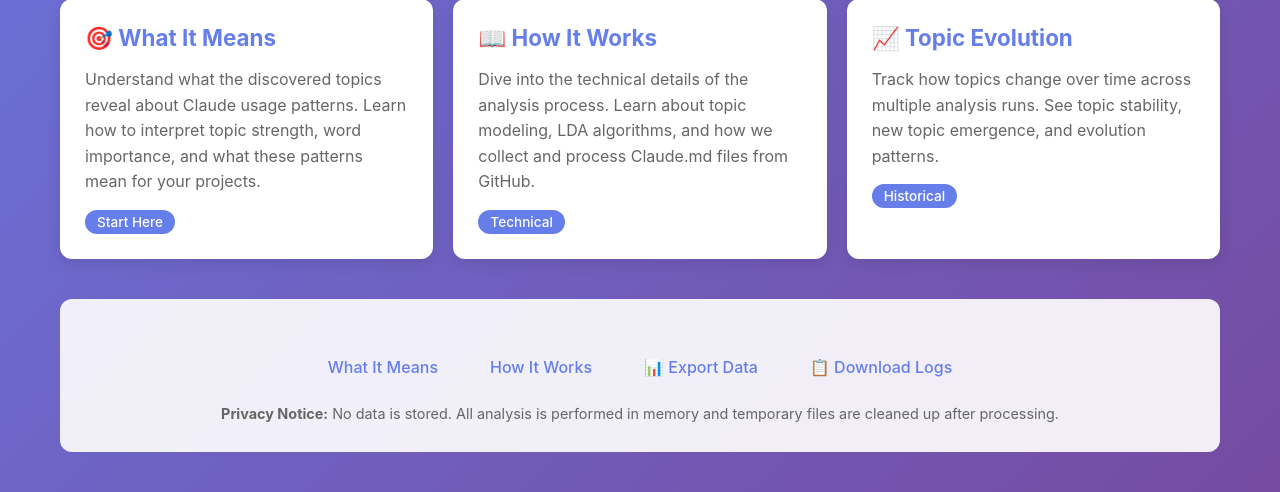
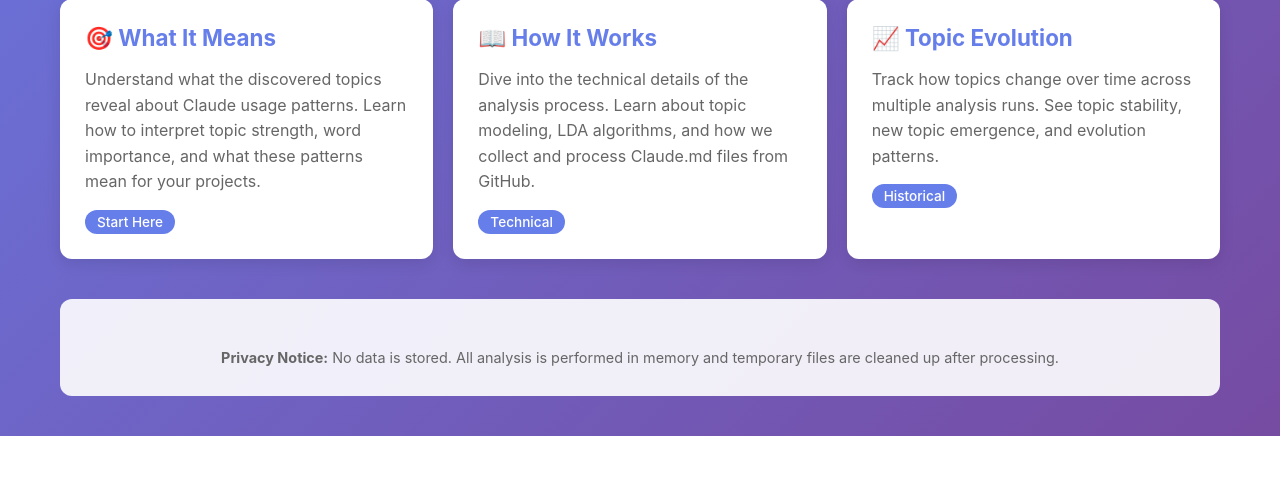
Before and after one commit to grzetich/analyzeclaudemd, a Flask app: page / in a window 1280 px wide. Shown: the part 747-1239 px from the top of the page. After the commit the page ends 1183 px from the top, so only its background shows below. Run offline with Flask 3, Linux system fonts and the light colour scheme; parts of the project's set-up code (start-up, migrations or seed data) failed here and were passed over.

Commit message:
Remove footer navigation links from main page
- Removed 'What It Means', 'How It Works', 'Export Data', and 'Download Logs' links
- Kept only the privacy notice in footer
- Creates cleaner, more focused interface
- Removes unnecessary navigation clutter

🤖 Generated with [Claude Code](https://claude.ai/code)

Co-Authored-By: Claude <noreply@anthropic.com>

```diff
--- a/templates/index.html
+++ b/templates/index.html
@@ -302,12 +302,6 @@
         </div>
 
         <div class="footer-info">
-            <div class="footer-links">
-                <a href="#what-it-means" onclick="showWhatItMeans(); return false;">What It Means</a>
-                <a href="/how-it-works">How It Works</a>
-                <a href="/api/export-data">📊 Export Data</a>
-                <a href="/api/download-logs">📋 Download Logs</a>
-            </div>
             <p style="margin-top: 20px; font-size: 0.9em; color: #666;">
                 <strong>Privacy Notice:</strong> No data is stored. All analysis is performed in memory and temporary files are cleaned up after processing.
             </p>
```
